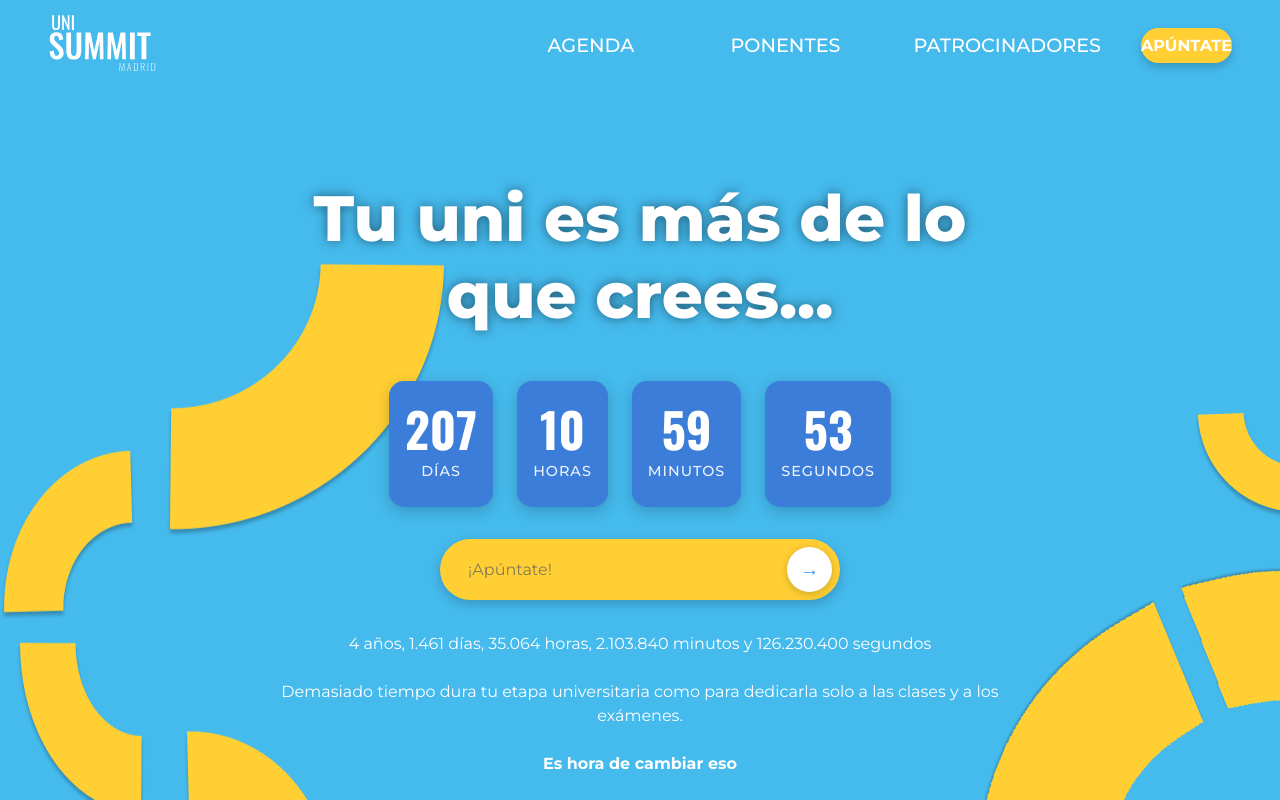
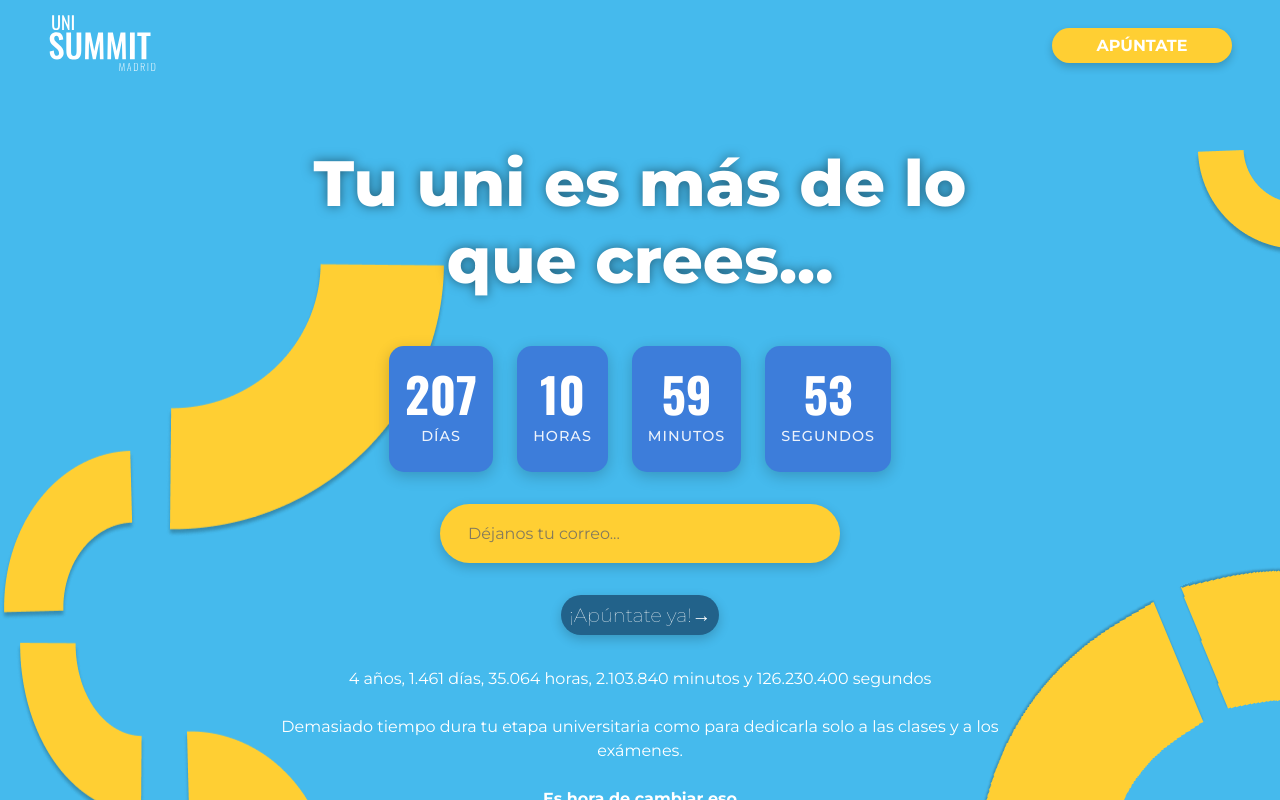
Before and after one commit to openuc3massociation/univ_summit, a React (Vite) app: page / in a window 1280 px wide. Shown: the top 800 px of the page. Built offline with nearby package versions, Linux system fonts and the light colour scheme.

Commit message:
Cambiado el botón para apuntarse a waitlist, borrados temporalmente los accesos del navbar, cambiada la imagen del about us

```diff
--- a/src/components/About.tsx
+++ b/src/components/About.tsx
@@ -1,5 +1,5 @@
 import React, { FC } from "react";
-import evento from "../assets/Evento_prototipo.jpg";
+import evento from "../assets/hero_bg.jpg";
 import "../index.css";
 import "../styles/components/About.css"
 
--- a/src/components/Header.tsx
+++ b/src/components/Header.tsx
@@ -39,9 +39,9 @@ const Header: FC = () => {
         <div className={`header ${isMenuOpen ? 'nav-open' : ''}`}>
           <nav className="header-nav">
             <ul className="header-menu">
-              <li onClick={closeMenu}><Link to="/agenda">AGENDA</Link></li>
+              {/*<li onClick={closeMenu}><Link to="/agenda">AGENDA</Link></li>
               <li onClick={closeMenu}><Link to="/ponentes">PONENTES</Link></li>
-              <li onClick={closeMenu}><Link to="/patrocinadores">PATROCINADORES</Link></li>
+              <li onClick={closeMenu}><Link to="/patrocinadores">PATROCINADORES</Link></li>*/}
               <button className="cta-navbar" onClick={closeMenu}><Link to="/contacto">APÚNTATE</Link></button>
             </ul>
           </nav>
--- a/src/components/Hero.tsx
+++ b/src/components/Hero.tsx
@@ -119,11 +119,11 @@ const Hero: FC = () => {
           </div>
         </div>
         <div className="email-container">
-          <input type="email" placeholder="¡Apúntate!" className="email-input" />
-          <button className="email-button">
-            <span>→</span>
-          </button>
+          <input type="email" placeholder="Déjanos tu correo..." className="email-input" />
         </div>
+        <button className="email-button">
+            <span>¡Apúntate ya!→</span>
+        </button>
         <p>4 años, 1.461 días, 35.064 horas, 2.103.840 minutos y 126.230.400 segundos</p>
         <br />
         <p>Demasiado tiempo dura tu etapa universitaria como para dedicarla solo a las clases y a los exámenes.</p>
--- a/src/styles/components/Hero.css
+++ b/src/styles/components/Hero.css
@@ -83,6 +83,7 @@
 .elipse {
   position: absolute;
   right: 0;
+  top: 10%;
   overflow: hidden;
 }
 
@@ -144,27 +145,27 @@
 }
 
 .email-button {
-  background-color: white;
-  border: none;
-  width: 45px;
-  height: 45px;
-  border-radius: 50%;
   display: flex;
   align-items: center;
-  justify-content: center;
-  cursor: pointer;
+  background-color: #22628A;
+  border-radius: 50px;
+  padding: 8px;
+  margin: 2rem 0;
+  max-width: 400px;
+  margin-left: auto;
+  margin-right: auto;
+  box-shadow: 0 4px 12px rgba(0, 0, 0, 0.2);
+  color: #ffffff;
+  font-size: 1.2rem;
+  font-weight: lighter;
   transition: all 0.3s ease;
-  box-shadow: 0 2px 8px rgba(0, 0, 0, 0.2);
+  font-family: 'Montserrat', sans-serif;
 }
+
 .email-button:hover {
   background-color: #cbe2fc;
-  transform: translateX(2px);
-}
-
-.email-button span {
-  color: #3399FF;
-  font-size: 1.2rem;
-  font-weight: bold;
+  transform: scale(1.05);
+  color: #22628A;
 }
 
 .countdown{
```
